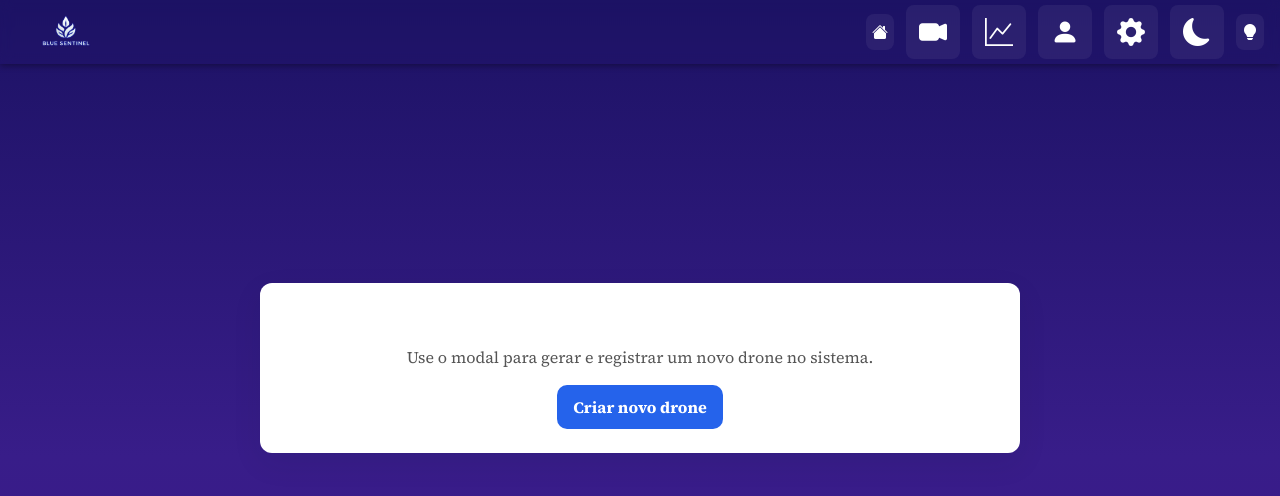
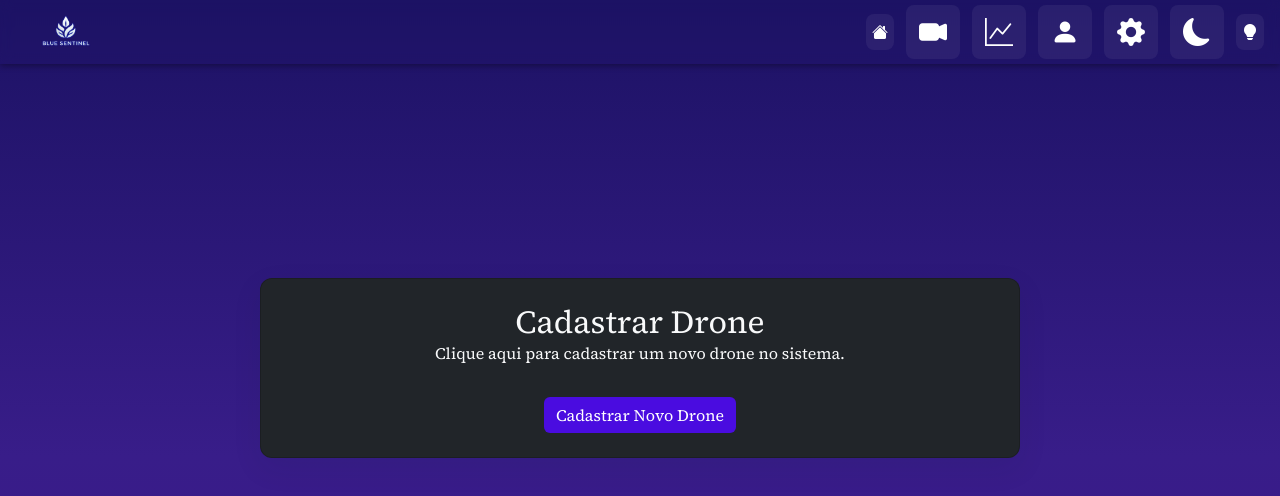
Before and after one commit to Matheus2306/BlueSentinelVite, a React (Vite) app: page /create-drones in a window 1280 px wide. Shown: the top 496 px of the page. Built offline with nearby package versions, Linux system fonts and the light colour scheme.

Commit message:
feat: implement CreateDrones modal with custom styling and layout adjustments

```diff
--- a/src/App.css
+++ b/src/App.css
@@ -836,3 +836,58 @@ h5 {
 .modal-btn-secondary:hover {
   box-shadow: 0 8px 20px rgba(17, 24, 39, 0.06);
 }
+.create-drone-page {
+  min-height: calc(100vh - 64px);
+  display: flex;
+  align-items: center;
+  justify-content: center;
+  padding: 20px;
+  box-sizing: border-box;
+}
+
+#create-drone-card.card {
+  width: 760px;
+  max-width: 95%;
+  background: #3f3f3f;
+  padding: 24px;
+  border-radius: 12px;
+  box-shadow: 0 10px 30px rgba(15, 23, 42, 0.08);
+  text-align: center;
+  color: #fff;
+}
+
+/* Backdrop used when modal is open */
+.modal-backdrop-custom {
+  position: fixed;
+  inset: 0;
+  background: rgba(10, 10, 10, 0.45);
+  z-index: 1050;
+}
+
+.modal-wrapper {
+  position: fixed;
+  inset: 0;
+  z-index: 1060;
+  pointer-events: none; /* allow backdrop click capture */
+}
+
+.modal-content-custom {
+  pointer-events: auto;
+  width: 640px;
+  max-width: 96%;
+  background: #ffffff;
+  border-radius: 12px;
+  box-shadow: 0 18px 50px rgba(2, 6, 23, 0.2);
+  border: 1px solid rgba(15, 23, 42, 0.04);
+  color: #0b1220;
+}
+
+.create-drone-page.modal-open-custom #create-drone-card {
+  filter: blur(6px) saturate(0.9);
+  transition: filter 0.18s ease;
+}
+
+/* ensure modal wrapper centers its content */
+.modal-wrapper .modal-content-custom {
+  margin: auto;
+}
--- a/src/pages/CreateDrones.jsx
+++ b/src/pages/CreateDrones.jsx
@@ -1,15 +1,5 @@
 import React, { useState } from "react";
 import Header from "../components/Header";
-
-// page layout container
-const pageContainerStyle = {
-  minHeight: "calc(100vh - 64px)",
-  display: "flex",
-  alignItems: "center",
-  justifyContent: "center",
-  padding: 20,
-  boxSizing: "border-box",
-};
 
 const CreateDrones = () => {
   const [isOpen, setIsOpen] = useState(false);
@@ -20,7 +10,6 @@ const CreateDrones = () => {
 
   // generators
   function generateId() {
-    // short unique-ish id using timestamp + random
     return `DRN-${Date.now().toString(36).slice(-6).toUpperCase()}`;
   }
 
@@ -52,13 +41,7 @@ const CreateDrones = () => {
   }
 
   function handleSave() {
-    const payload = {
-      id: droneId,
-      model,
-      mac,
-      linked,
-    };
-    // replace with real API call later
+    const payload = { id: droneId, model, mac, linked };
     console.log("Criar drone:", payload);
     setIsOpen(false);
   }
@@ -67,74 +50,62 @@ const CreateDrones = () => {
     <>
       <Header />
 
-      <div style={pageContainerStyle}>
-        <div style={cardStyle}>
-          <h2 style={{ margin: 0 }}>Criar Drone</h2>
-          <p style={{ color: "#555" }}>
-            Use o modal para gerar e registrar um novo drone no sistema.
+      <div className={`create-drone-page ${isOpen ? "modal-open-custom" : ""}`}>
+        <div id="create-drone-card" className="card text-center p-4 bg-dark text-light">
+          <h2 style={{ margin: 0 }}>Cadastrar Drone</h2>
+          <p className="text-light">
+            Clique aqui para cadastrar um novo drone no sistema.
           </p>
-
-          <div
-            style={{
-              display: "flex",
-              gap: 12,
-              alignItems: "center",
-              justifyContent: "center",
-              marginTop: 12,
-            }}
-          >
-            <button onClick={openModal} style={primaryButtonStyle}>
-              Criar novo drone
+          <div className="d-flex justify-content-center mt-3">
+            <button onClick={openModal} className="btn btn-primary">
+              Cadastrar Novo Drone
             </button>
           </div>
         </div>
       </div>
 
       {isOpen && (
-        <div style={backdropStyle} onMouseDown={() => setIsOpen(false)}>
+        <>
           <div
-            style={modalStyle}
-            className="drone-modal"
-            onMouseDown={(e) => e.stopPropagation()}
+            className="modal-backdrop-custom"
+            onClick={() => setIsOpen(false)}
+          />
+          <div className="modal-wrapper d-flex justify-content-center align-items-center">
+            <div
+              className="modal-content-custom drone-modal p-3 bg-dark text-light"
+              onClick={(e) => e.stopPropagation()}
             >
-            <div style={modalHeaderStyle}>
-              <h3 style={{ margin: 0 }}>Criar Drone</h3>
+              <div className="d-flex justify-content-between align-items-center mb-2">
+                <h3 style={{ margin: 0 }}>Cadastrar Novo Drone</h3>
                 <button
+                  className="btn-close"
                   aria-label="Fechar"
                   onClick={() => setIsOpen(false)}
-                style={closeButtonStyle}
-              >
-                ×
-              </button>
+                />
               </div>
 
-            <div style={formGrid}>
-              <div>
-                <label style={labelStyle}>Modelo</label>
-                <div style={{ display: "flex", gap: 8 }}>
+              <div className="row g-3">
+
+                <div className="col-md-6">
+                  <label className="form-label">Modelo</label>
+                  <div className="d-flex gap-2">
                     <input
                       type="text"
+                      className="form-control"
                       value={model}
                       onChange={(e) => setModel(e.target.value)}
-                    style={inputStyle}
                     />
-                  <button
-                    onClick={() => setModel(generateModel())}
-                    className="modal-btn modal-btn-secondary"
-                  >
-                    Gerar
-                  </button>
                   </div>
                 </div>
 
-              <div>
-                <label style={labelStyle}>Endereço MAC</label>
-                <div style={{ display: "flex", gap: 8 }}>
+                <div className="col-md-6">
+                  <label className="form-label">Endereço MAC</label>
+                  <div className="d-flex gap-2">
                     <input
                       type="text"
+                      className="form-control"
                       value={mac}
                       onChange={(e) => setMac(e.target.value)}
-                    style={inputStyle}
                     />
                     <button
                       onClick={() => setMac(generateMac())}
@@ -144,16 +115,8 @@ const CreateDrones = () => {
                     </button>
                   </div>
                 </div>
-              {/* Buttons row: span full grid width and sit below the two-column fields */}
-              <div
-                style={{
-                  gridColumn: "1 / -1",
-                  display: "flex",
-                  justifyContent: "center",
-                  gap: 12,
-                  marginTop: 18,
-                }}
-              >
+
+                <div className="col-12 d-flex justify-content-center gap-3 mt-3">
                   <button
                     className="modal-btn modal-btn-secondary"
                     onClick={() => setIsOpen(false)}
@@ -170,86 +133,10 @@ const CreateDrones = () => {
               </div>
             </div>
           </div>
+        </>
       )}
     </>
   );
 };
-const cardStyle = {
-  width: 760,
-  maxWidth: "95%",
-  background: "#fff",
-  padding: 24,
-  borderRadius: 12,
-  boxShadow: "0 10px 30px rgba(15,23,42,0.08)",
-  textAlign: "center",
-};
-
-const backdropStyle = {
-  position: "fixed",
-  top: 0,
-  left: 0,
-  right: 0,
-  bottom: 0,
-  backgroundColor: "rgba(10,12,20,0.45)",
-  display: "flex",
-  alignItems: "center",
-  justifyContent: "center",
-  zIndex: 1000,
-};
-
-const modalStyle = {
-  width: 640,
-  maxWidth: "96%",
-  background: "#ffffff",
-  padding: 18,
-  borderRadius: 12,
-  boxShadow: "0 18px 50px rgba(2,6,23,0.2)",
-  border: "1px solid rgba(15,23,42,0.04)",
-};
-
-const modalHeaderStyle = {
-  display: "flex",
-  alignItems: "center",
-  justifyContent: "space-between",
-  marginBottom: 14,
-};
-
-const closeButtonStyle = {
-  border: "none",
-  background: "transparent",
-  fontSize: 22,
-  lineHeight: "18px",
-  cursor: "pointer",
-  color: "#555",
-};
-
-const formGrid = {
-  display: "grid",
-  gridTemplateColumns: "1fr 1fr",
-  gap: 12,
-};
-
-const inputStyle = {
-  width: "100%",
-  padding: "10px 12px",
-  borderRadius: 8,
-  border: "1px solid #e6e9ef",
-  marginTop: 6,
-  marginBottom: 6,
-  boxSizing: "border-box",
-  fontSize: 14,
-};
-
-const labelStyle = { fontSize: 13, fontWeight: 600, color: "#223" };
-
-const primaryButtonStyle = {
-  padding: "10px 16px",
-  borderRadius: 10,
-  border: "none",
-  background: "#2563eb",
-  color: "#fff",
-  cursor: "pointer",
-  fontWeight: 600,
-};
 
 export default CreateDrones;
```
Lines whose indentation alone changed are shown as unchanged.
